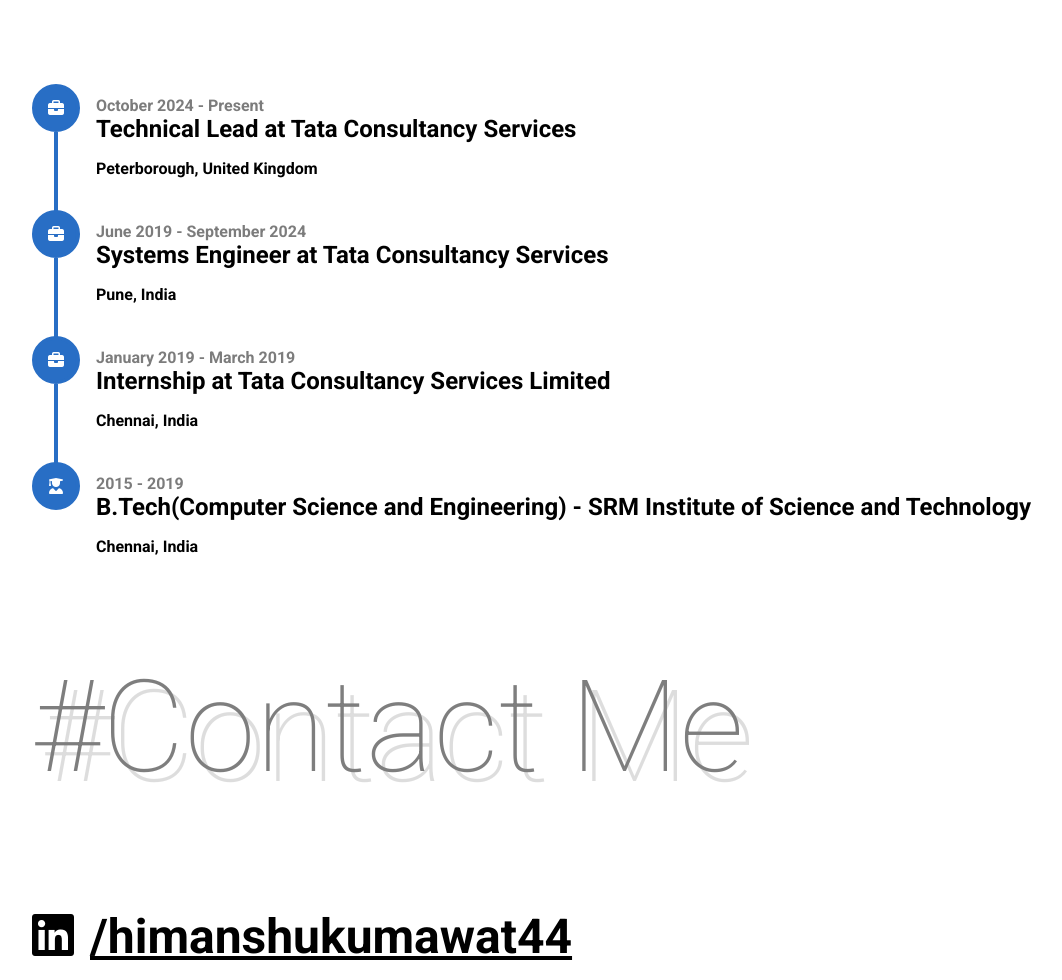
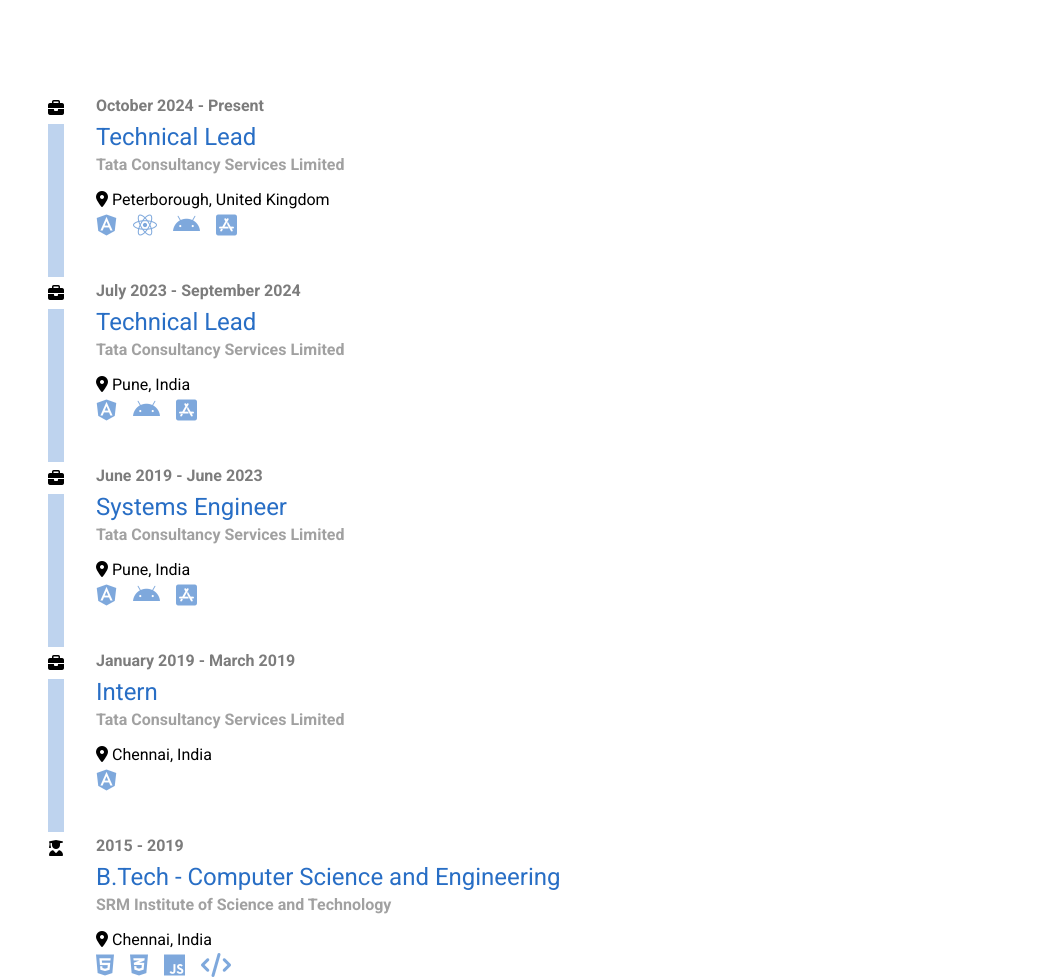
Before and after one commit to himanshukumawat44/portfolio, a plain HTML site: page index.html in a window 1280 px wide. Shown: the part 1540-2520 px from the top of the page, without its empty margins (16-1078 px from the left). Drawn offline with Linux system fonts and the light colour scheme.

Commit message:
update: ui redesign

```diff
--- a/index.html
+++ b/index.html
@@ -172,11 +172,16 @@
             </div>
             <div class="node-content">
               <div class="content-time-range">October 2024 - Present</div>
-              <div class="content-title">
-                Technical Lead at Tata Consultancy Services
+              <div class="content-designation">
+                Technical Lead
               </div>
-              <div class="content-description">
-                Peterborough, United Kingdom
+              <div class="content-company">Tata Consultancy Services Limited</div>
+              <div class="content-location"><i class="fa-solid fa-location-dot"></i> Peterborough, United Kingdom</div>
+              <div class="content-skills-utilized">
+                <i title="Angular" class="fa-brands fa-angular"></i>
+                <i title="React" class="fa-brands fa-react"></i>
+                <i title="Android - Ionic Framework and React Native" class="fa-brands fa-android"></i>
+                <i title="iOS - Ionic Framework and React Native" class="fa-brands fa-app-store-ios"></i>
               </div>
             </div>
           </div>
@@ -185,11 +190,35 @@
               <div class="leading-avatar"><i class="fa-solid fa-briefcase"></i></div>
             </div>
             <div class="node-content">
-              <div class="content-time-range">June 2019 - September 2024</div>
-              <div class="content-title">
-                Systems Engineer at Tata Consultancy Services
+              <div class="content-time-range">July 2023 - September 2024</div>
+              <div class="content-designation">
+                Technical Lead
               </div>
-              <div class="content-description">Pune, India</div>
+              <div class="content-company">Tata Consultancy Services Limited</div>
+              <div class="content-location"><i class="fa-solid fa-location-dot"></i> Pune, India</div>
+              <div class="content-skills-utilized">
+                <i title="Angular" class="fa-brands fa-angular"></i>
+                <i title="Android - Ionic Framework and React Native" class="fa-brands fa-android"></i>
+                <i title="iOS - Ionic Framework and React Native" class="fa-brands fa-app-store-ios"></i>
+              </div>
+            </div>
+          </div>
+          <div class="hk-timeline-node">
+            <div class="node-leading">
+              <div class="leading-avatar"><i class="fa-solid fa-briefcase"></i></div>
+            </div>
+            <div class="node-content">
+              <div class="content-time-range">June 2019 - June 2023</div>
+              <div class="content-designation">
+                Systems Engineer
+              </div>
+              <div class="content-company">Tata Consultancy Services Limited</div>
+              <div class="content-location"><i class="fa-solid fa-location-dot"></i> Pune, India</div>
+              <div class="content-skills-utilized">
+                <i title="Angular" class="fa-brands fa-angular"></i>
+                <i title="Android - Ionic Framework and React Native" class="fa-brands fa-android"></i>
+                <i title="iOS - Ionic Framework and React Native" class="fa-brands fa-app-store-ios"></i>
+              </div>
             </div>
           </div>
           <div class="hk-timeline-node">
@@ -198,10 +227,14 @@
             </div>
             <div class="node-content">
               <div class="content-time-range">January 2019 - March 2019</div>
-              <div class="content-title">
-                Internship at Tata Consultancy Services Limited
+              <div class="content-designation">
+                Intern
               </div>
-              <div class="content-description">Chennai, India</div>
+              <div class="content-company">Tata Consultancy Services Limited</div>
+              <div class="content-location"><i class="fa-solid fa-location-dot"></i> Chennai, India</div>
+              <div class="content-skills-utilized">
+                <i title="Angular" class="fa-brands fa-angular"></i>
+              </div>
             </div>
           </div>
           <div class="hk-timeline-node">
@@ -210,11 +243,17 @@
             </div>
             <div class="node-content">
               <div class="content-time-range">2015 - 2019</div>
-              <div class="content-title">
-                B.Tech(Computer Science and Engineering) - SRM Institute of
-                Science and Technology
+              <div class="content-designation">
+                B.Tech - Computer Science and Engineering
               </div>
-              <div class="content-description">Chennai, India</div>
+              <div class="content-company">SRM Institute of Science and Technology</div>
+              <div class="content-location"><i class="fa-solid fa-location-dot"></i> Chennai, India</div>
+              <div class="content-skills-utilized">
+                <i title="HTML" class="fa-brands fa-html5"></i>
+                <i title="CSS" class="fa-brands fa-css3-alt"></i>
+                <i title="JavaScript" class="fa-brands fa-js"></i>
+                <i title="Java and C++" class="fa-solid fa-code"></i>
+              </div>
             </div>
           </div>
         </div>
--- a/scripts/script.js
+++ b/scripts/script.js
@@ -7,20 +7,20 @@
   setActiveHeaderTab(currentActiveSectionIndex);
 
   document.addEventListener("scroll", (event) => {
-    toggleHeaderShadow(event.target.scrollingElement);
+    updateHeaderStylesOnScroll(event.target.scrollingElement);
     setCurrentActiveSectionIndex(event.target.scrollingElement.scrollTop);
     setActiveHeaderTab(currentActiveSectionIndex);
   });
 });
 
-function toggleHeaderShadow(scrollElement) {
+function updateHeaderStylesOnScroll(scrollElement) {
   const scrollTop = scrollElement.scrollTop;
 
   const header = document.querySelector(".hk-header");
   if (scrollTop > 50) {
-    header.classList.add("hk-header-has-shadow");
+    header.classList.add("hk-header-scrolled");
   } else {
-    header.classList.remove("hk-header-has-shadow");
+    header.classList.remove("hk-header-scrolled");
   }
 }
 function setActiveHeaderTab(activeTabIndex) {
--- a/styles/style.scss
+++ b/styles/style.scss
@@ -8,9 +8,8 @@
   z-index: 3;
   box-shadow: 10px 10px rgb(189 189 189 / 20%);
   border: solid thin #f2f2f2;
-  // &.hk-header-has-shadow {
-  //   box-shadow: 0px 2px 2px rgb(0 0 0 / 10%);
-  // }
+  transition: 0.2s all cubic-bezier(0.07, 0.85, 0.57, 1);
+  transform-origin: right;
   .hk-nav {
     justify-content: end;
     height: 100%;
@@ -207,18 +206,15 @@
               width: 3rem;
               height: 3rem;
               border-radius: 50%;
-              background: #286ec5;
-              color: white;
-              border: solid 0.25rem #286ec5;
             }
 
             &::after {
               content: "";
               position: absolute;
-              top: 3rem;
-              width: 0.25rem;
+              top: 2.5rem;
+              width: 1rem;
               height: 100%;
-              background: #286ec5;
+              background: rgb(40 110 197 / 30%);
             }
           }
           .node-content {
@@ -229,13 +225,27 @@
               color: #7c7c7c;
               margin-top: 0.75rem;
             }
-            .content-title {
+            .content-designation {
+              margin-top: 0.5rem;
               font-size: 1.5rem;
+              /* font-weight: bold; */
+              color: rgb(40 110 197);
+            }
+            .content-company {
+              margin-top: 0.25rem;
               font-weight: bold;
+              color: #a1a1a1;
             }
-            .content-description {
+            .content-location {
               margin-top: 1rem;
+            }
+            .content-skills-utilized {
+              display: flex;
+              gap: 1rem;
+              margin-top: 0.25rem;
               font-weight: bold;
+              font-size: 1.5rem;
+              color: rgb(40 110 197 / 60%);
             }
           }
         }
@@ -300,8 +310,6 @@
           right: -1rem;
           font-size: 3rem;
           opacity: 0.2;
-          transform: scale(1, 1);
-          transition: 0.2s all cubic-bezier(0.07, 0.85, 0.57, 1);
         }
         &.hk-nav-link-about {
           .hk-nav-link-icon {
@@ -309,6 +317,9 @@
           }
         }
       }
+    }
+    &.hk-header-scrolled {
+      transform: scale(0.8);
     }
   }
 }
@@ -434,6 +445,22 @@
         top: 8rem;
         transform: rotate(90deg);
       }
+      &.hk-section-experience {
+        padding-left: 0;
+
+        .hk-exp-timeline {
+          .hk-timeline-node {
+            .node-leading {
+              .leading-avatar {
+              }
+            }
+
+            .node-content {
+              margin-left: 0rem;
+            }
+          }
+        }
+      }
       &.hk-section-contact-me {
         .hk-contact-options {
           .hk-contact-option {
```
Also changed, not shown: styles/style.css, 1 other file.
